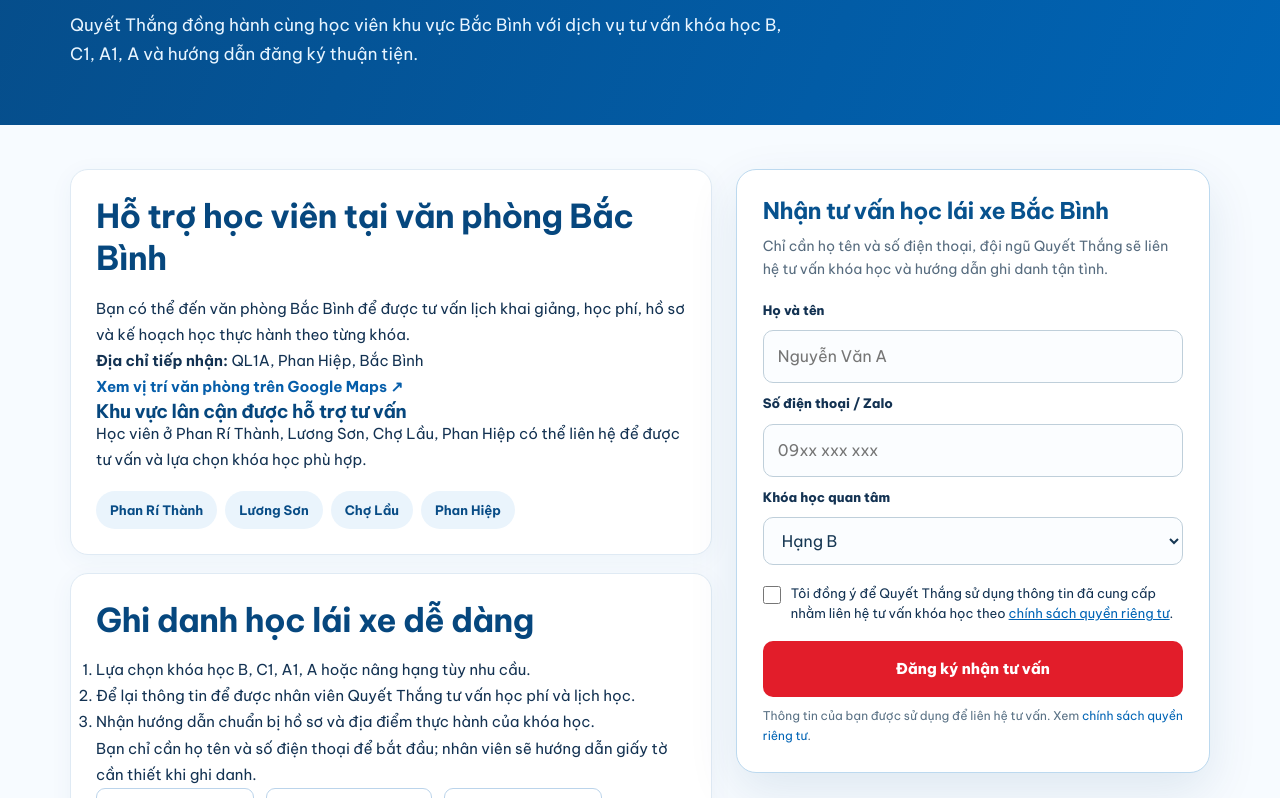
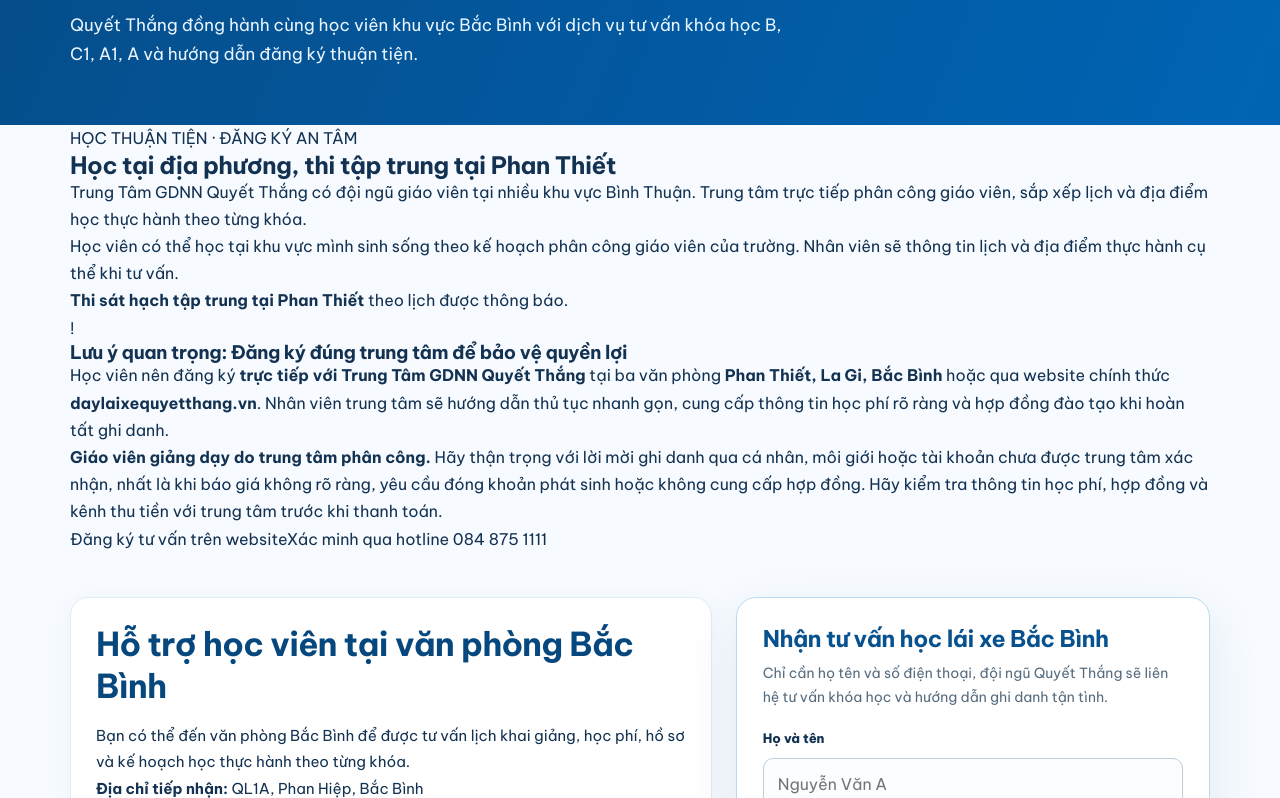
Before and after one commit to daylaixequyetthang/daylaixequyetthang.vn, a Next.js app: page /hoc-lai-xe/bac-binh in a window 1280 px wide. Shown: the part 262-1060 px from the top of the page. Built offline with nearby package versions, Linux system fonts and the light colour scheme.

Commit message:
Explain regional instruction and official registration on app/hoc-lai-xe/[slug]/page.js

```diff
--- a/app/hoc-lai-xe/[slug]/page.js
+++ b/app/hoc-lai-xe/[slug]/page.js
@@ -1,6 +1,7 @@
 import Link from 'next/link';
 import { notFound } from 'next/navigation';
 import SeoConsultForm from '@/components/SeoConsultForm';
+import OfficialEnrollmentNotice from '@/components/OfficialEnrollmentNotice';
 import { REGIONS, regionBySlug, regionIndexable, BRANCHES } from '@/lib/seo-regions';
 
 const BASE='https://daylaixequyetthang.vn';
@@ -36,6 +37,7 @@
   {schema && <script type="application/ld+json" dangerouslySetInnerHTML={{__html:JSON.stringify(schema)}} />}
   <div className="seo-head"><div className="seo-wrap"><Link className="seo-back" href="/hoc-lai-xe">← Chọn khu vực tư vấn</Link><p className="seo-eyebrow">{office?'QUYẾT THẮNG CHÀO ĐÓN BẠN':'TƯ VẤN KHÓA HỌC MIỄN PHÍ'}</p>{office ? <h1>Học lái xe tại {r.name} cùng Quyết Thắng</h1> : <h1>Tư vấn học lái xe cho học viên khu vực {r.name}</h1>}<p>{r.intro}</p></div></div>
   <div className="seo-wrap">
+   <OfficialEnrollmentNotice outsideBinhThuan={r.kind==='regional'} />
    <section className="seo-section seo-grid">
     <div>
      <article className="seo-panel"><h2>{office?'Hỗ trợ học viên tại văn phòng '+r.name:'Tìm hiểu khóa học lái xe dành cho học viên '+r.name}</h2>
@@ -44,11 +46,11 @@
       <h3>Khu vực lân cận được hỗ trợ tư vấn</h3><p>Học viên ở {r.places.join(', ')} có thể liên hệ để được tư vấn và lựa chọn khóa học phù hợp.</p>
       <div className="seo-chip-list">{r.places.map(p=><span key={p}>{p}</span>)}</div>
      </article>
-     <article className="seo-panel" style={{marginTop:18}}><h2>Ghi danh học lái xe dễ dàng</h2><ol><li>Lựa chọn khóa học B, C1, A1, A hoặc nâng hạng tùy nhu cầu.</li><li>Để lại thông tin để được nhân viên Quyết Thắng tư vấn học phí và lịch học.</li><li>Nhận hướng dẫn chuẩn bị hồ sơ và địa điểm thực hành của khóa học.</li></ol><p>Bạn chỉ cần họ tên và số điện thoại để bắt đầu; nhân viên sẽ hướng dẫn giấy tờ cần thiết khi ghi danh.</p><div className="seo-inline"><Link href="/khoa-hoc/hang-b">Tìm hiểu hạng B</Link><Link href="/khoa-hoc/hang-c1">Tìm hiểu hạng C1</Link><Link href="/thi-thu">Thi thử 600 câu</Link></div></article>
+     <article className="seo-panel" style={{marginTop:18}}><h2>Ghi danh học lái xe dễ dàng</h2><ol><li>Lựa chọn khóa học B, C1, A1, A hoặc nâng hạng tùy nhu cầu.</li><li>Đăng ký tại ba văn phòng chính hoặc trên website để được nhân viên Quyết Thắng tư vấn học phí và lịch học.</li><li>Nhận hướng dẫn hồ sơ, hợp đồng đào tạo và lịch thực hành theo giáo viên do trung tâm phân công.</li></ol><p>Bạn chỉ cần họ tên và số điện thoại để bắt đầu; nhân viên sẽ hướng dẫn giấy tờ cần thiết khi ghi danh.</p><div className="seo-inline"><Link href="/khoa-hoc/hang-b">Tìm hiểu hạng B</Link><Link href="/khoa-hoc/hang-c1">Tìm hiểu hạng C1</Link><Link href="/thi-thu">Thi thử 600 câu</Link></div></article>
     </div>
     <SeoConsultForm area={r.name} heading={'Nhận tư vấn học lái xe '+r.name}/>
    </section>
-   <section className="seo-section"><h2>Các văn phòng tư vấn và tiếp nhận hồ sơ</h2><div className="seo-links">{BRANCHES.map(o=><Link key={o.slug} href={'/hoc-lai-xe/'+o.slug}>{o.name}<small>{o.address}</small></Link>)}</div></section>
+   <section id="van-phong" className="seo-section"><h2>Các văn phòng tư vấn và tiếp nhận hồ sơ</h2><div className="seo-links">{BRANCHES.map(o=><Link key={o.slug} href={'/hoc-lai-xe/'+o.slug}>{o.name}<small>{o.address}</small></Link>)}</div></section>
   </div>
   <footer className="seo-bottom"><div className="seo-wrap">Trung Tâm GDNN Quyết Thắng · Tư vấn miễn phí <a href="tel:0848751111">084 875 1111</a> · <Link href="/">Trang chủ</Link></div></footer>
  </main>
```
